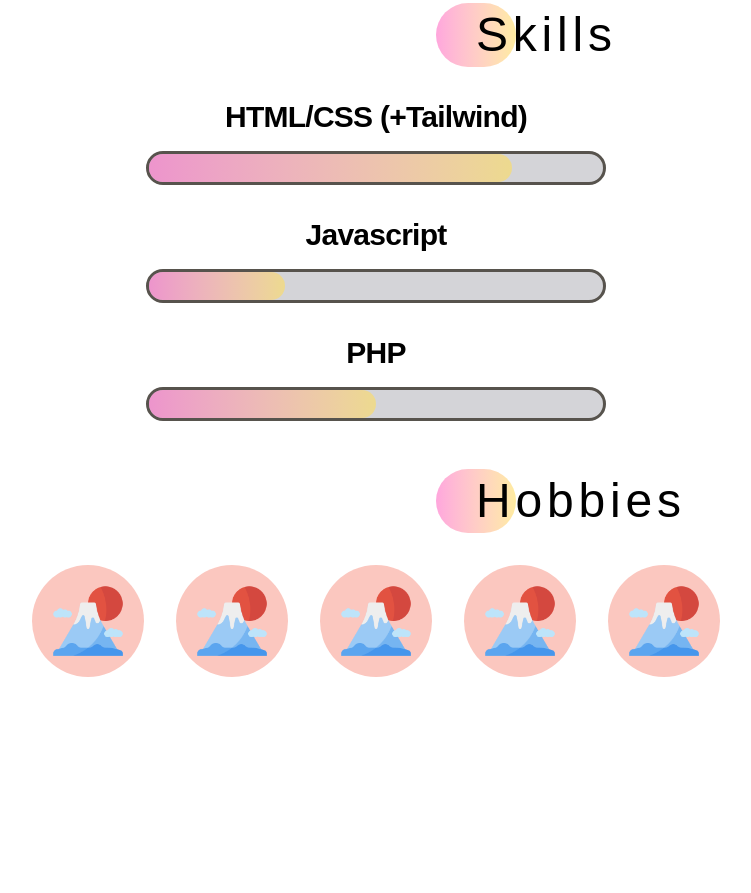
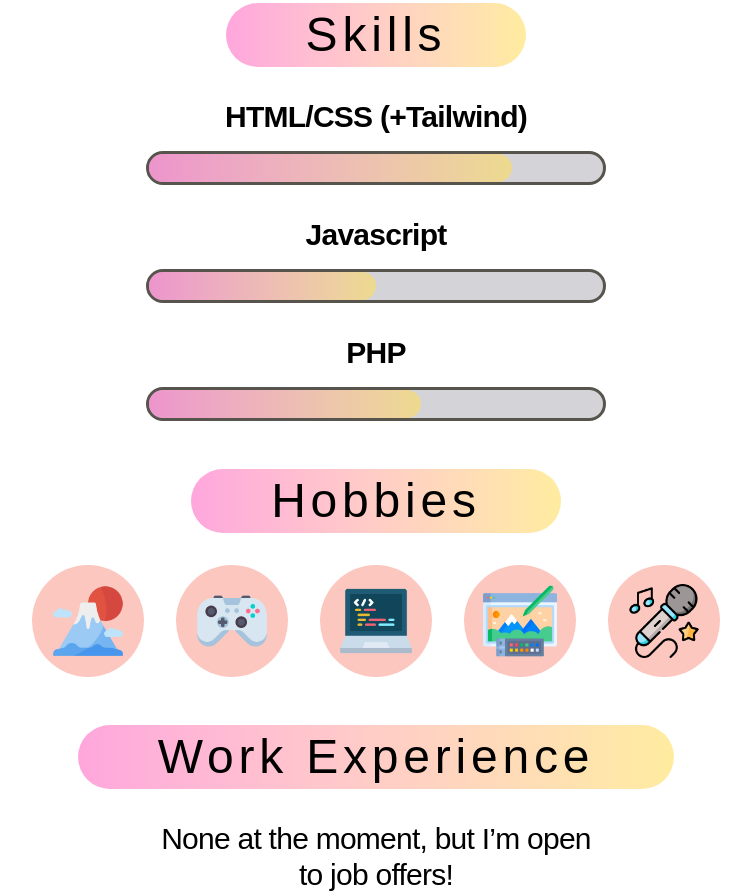
Before and after one commit to TimourBussy/bangerr, a website built with Vite: page index.html in a window 1280 px wide. Shown: the part 633-1526 px from the top of the page, without its empty margins (264-1015 px from the left). Before the commit the page ends 1310 px from the top, so only its background shows below. Built offline with nearby package versions, Linux system fonts and the light colour scheme; a web font is replaced by a local one.

Commit message:
hobbies & experience

```diff
--- a/index.html
+++ b/index.html
@@ -26,8 +26,10 @@
 
       <main>
         <section class="mt-12">
-          <div class="mx-175 text-center text-5xl font-medula tracking-widest px-10 py-2 bg-gradient-to-r from-gradient-pink/58 to-gradient-yellow/58 rounded-full">
-            <h3 id="profile"></h3>
+          <div class="text-center mt-12">
+            <div class="inline-block px-20 py-2 bg-gradient-to-r from-gradient-pink/58 to-gradient-yellow/58 rounded-full">
+              <h3 id="profile" class="text-5xl font-medula tracking-widest"></h3>
+            </div>
           </div>
           <div class="mt-8 flex justify-center">
             <div class="p-[6px] rounded-xl bg-gradient-to-r from-gradient-pink to-gradient-yellow inline-block">
@@ -42,8 +44,10 @@
         </section>
 
         <section class="mt-12">
-          <div class="mx-175 text-center text-5xl font-medula tracking-widest px-10 py-2 bg-gradient-to-r from-gradient-pink/58 to-gradient-yellow/58 rounded-full">
-            <h3 id="skills"></h3>
+          <div class="text-center mt-12">
+            <div class="inline-block px-20 py-2 bg-gradient-to-r from-gradient-pink/58 to-gradient-yellow/58 rounded-full">
+              <h3 id="skills" class="text-5xl font-medula tracking-widest"></h3>
+            </div>
           </div>
           <article class="mt-8 font-glacial font-extrabold text-center text-3xl max-w-[460px] mx-auto tracking-tight">
             <h4>HTML/CSS (+Tailwind)</h4>
@@ -54,38 +58,49 @@
           <article class="mt-8 font-glacial font-extrabold text-center text-3xl max-w-[460px] mx-auto tracking-tight">
             <h4>Javascript</h4>
             <div class="relative mt-4 py-3.5 bg-zinc-300 box-content border-3 border-stone-600 rounded-full">
-              <div class="w-3/10 absolute top-0 left-0 h-full rounded-full bg-gradient-to-r from-gradient-pink/58 to-gradient-yellow/58"></div>
+              <div class="w-5/10 absolute top-0 left-0 h-full rounded-full bg-gradient-to-r from-gradient-pink/58 to-gradient-yellow/58"></div>
             </div>
           </article>
           <article class="mt-8 font-glacial font-extrabold text-center text-3xl max-w-[460px] mx-auto tracking-tight">
             <h4>PHP</h4>
             <div class="relative mt-4 py-3.5 bg-zinc-300 box-content border-3 border-stone-600 rounded-full">
-              <div class="w-5/10 absolute top-0 left-0 h-full rounded-full bg-gradient-to-r from-gradient-pink/58 to-gradient-yellow/58"></div>
+              <div class="w-6/10 absolute top-0 left-0 h-full rounded-full bg-gradient-to-r from-gradient-pink/58 to-gradient-yellow/58"></div>
             </div>
           </article>
         </section>
 
         <section class="mt-12">
-          <div class="mx-175 text-center text-5xl font-medula tracking-widest px-10 py-2 bg-gradient-to-r from-gradient-pink/58 to-gradient-yellow/58 rounded-full">
-            <h3 id="hobbies"></h3>
+          <div class="text-center mt-12">
+            <div class="inline-block px-20 py-2 bg-gradient-to-r from-gradient-pink/58 to-gradient-yellow/58 rounded-full">
+              <h3 id="hobbies" class="text-5xl font-medula tracking-widest"></h3>
+            </div>
           </div>
           <div class="mt-8 flex flex-wrap justify-center mx-auto max-w-5xl gap-x-8">
             <article class="flex items-center justify-center w-28 h-28 bg-light-pink rounded-full">
-              <img class="w-4/6 h-4/6" src="/images/japan.png" alt="Japan" />
+              <img id="japan" class="w-4/6 h-4/6" src="/images/japan.png" />
             </article>
             <article class="flex items-center justify-center w-28 h-28 bg-light-pink rounded-full">
-              <img class="w-4/6 h-4/6" src="/images/japan.png" alt="Japan" />
+              <img id="gaming" class="w-4/6 h-4/6" src="/images/gaming.png" />
             </article>
             <article class="flex items-center justify-center w-28 h-28 bg-light-pink rounded-full">
-              <img class="w-4/6 h-4/6" src="/images/japan.png" alt="Japan" />
+              <img id="programming" class="w-4/6 h-4/6" src="/images/programming.png" />
             </article>
             <article class="flex items-center justify-center w-28 h-28 bg-light-pink rounded-full">
-              <img class="w-4/6 h-4/6" src="/images/japan.png" alt="Japan" />
+              <img id="drawing" class="w-4/6 h-4/6" src="/images/drawing.png" />
             </article>
             <article class="flex items-center justify-center w-28 h-28 bg-light-pink rounded-full">
-              <img class="w-4/6 h-4/6" src="/images/japan.png" alt="Japan" />
+              <img id="singing" class="w-4/6 h-4/6" src="/images/singing.png" />
             </article>
           </div>
+        </section>
+
+        <section class="mt-12">
+          <div class="text-center mt-12">
+            <div class="inline-block px-20 py-2 bg-gradient-to-r from-gradient-pink/58 to-gradient-yellow/58 rounded-full">
+              <h3 id="experience" class="text-5xl font-medula tracking-widest"></h3>
+            </div>
+          </div>
+          <p id="nothing" class="mt-8 font-glacial text-center text-3xl max-w-[460px] mx-auto tracking-tight"></p>
         </section>
       </main>
     </div>
--- a/package.json
+++ b/package.json
@@ -13,7 +13,7 @@
   },
   "dependencies": {
     "@tailwindcss/vite": "^4.1.7",
-    "i18next": "^25.2.0",
+    "i18next": "^25.2.1",
     "tailwindcss": "^4.1.7"
   }
 }
--- a/src/locales/en.json
+++ b/src/locales/en.json
@@ -4,5 +4,11 @@
     "profile": "Profile",
     "skills": "Skills",
     "hobbies": "Hobbies",
-    "japan": "Japan"
+    "japan": "Japan",
+    "gaming": "Videogames",
+    "programming": "Programming",
+    "drawing": "Drawing",
+    "singing": "Singing",
+    "experience": "Work Experience",
+    "nothing": "None at the moment, but I’m open to job offers!"
 }
--- a/src/locales/fr.json
+++ b/src/locales/fr.json
@@ -4,5 +4,11 @@
     "profile": "Profil",
     "skills": "Compétences",
     "hobbies": "Passions",
-    "japan": "Japon"
+    "japan": "Japon",
+    "gaming": "Jeux-vidéo",
+    "programming": "Programmation",
+    "drawing": "Dessin",
+    "singing": "Chant",
+    "experience": "Expérience Professionnelle",
+    "nothing": "Aucune pour le moment, mais je suis ouvert aux offres d'emploi !"
 }
--- a/src/scripts/i18n.js
+++ b/src/scripts/i18n.js
@@ -33,6 +33,12 @@ function updateText() {
   const skills = document.getElementById("skills");
   const hobbies = document.getElementById("hobbies");
   const japan = document.getElementById("japan");
+  const gaming = document.getElementById("gaming");
+  const programming = document.getElementById("programming");
+  const drawing = document.getElementById("drawing");
+  const singing = document.getElementById("singing");
+  const experience = document.getElementById("experience");
+  const nothing = document.getElementById("nothing");
 
   if (metaDesc) metaDesc.setAttribute("content", i18next.t("description"));
   if (h2) h2.textContent = i18next.t("h2");
@@ -44,6 +50,24 @@ function updateText() {
     japan.setAttribute("alt", i18next.t("japan"));
     japan.setAttribute("title", i18next.t("japan"));
   }
+  if (gaming) {
+    gaming.setAttribute("alt", i18next.t("gaming"));
+    gaming.setAttribute("title", i18next.t("gaming"));
+  }
+  if (programming) {
+    programming.setAttribute("alt", i18next.t("programming"));
+    programming.setAttribute("title", i18next.t("programming"));
+  }
+  if (drawing) {
+    drawing.setAttribute("alt", i18next.t("drawing"));
+    drawing.setAttribute("title", i18next.t("drawing"));
+  }
+  if (singing) {
+    singing.setAttribute("alt", i18next.t("singing"));
+    singing.setAttribute("title", i18next.t("singing"));
+  }
+  if (experience) experience.textContent = i18next.t("experience");
+  if (nothing) nothing.textContent = i18next.t("nothing");
 
   updateLangVisual(i18next.language);
 }
```
Also changed, not shown: public/images/singing.png (added), 1 other file.
